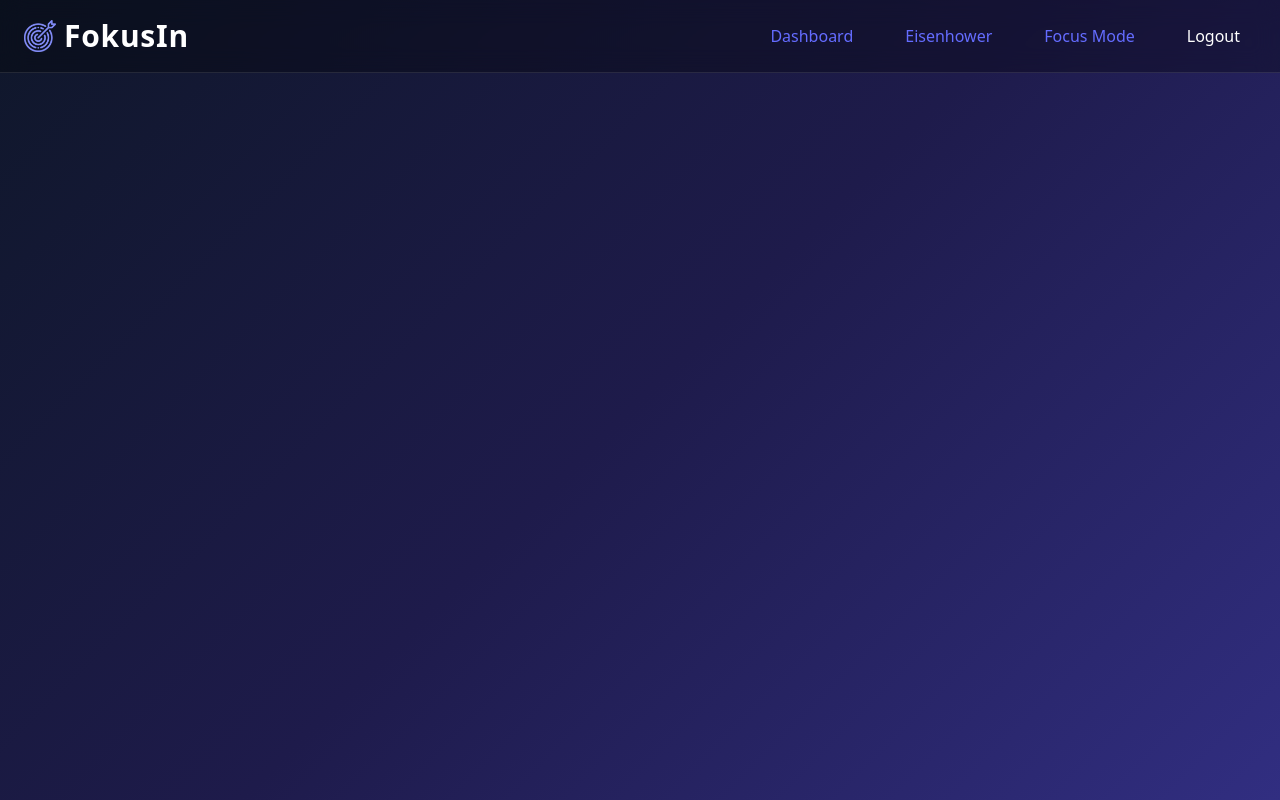
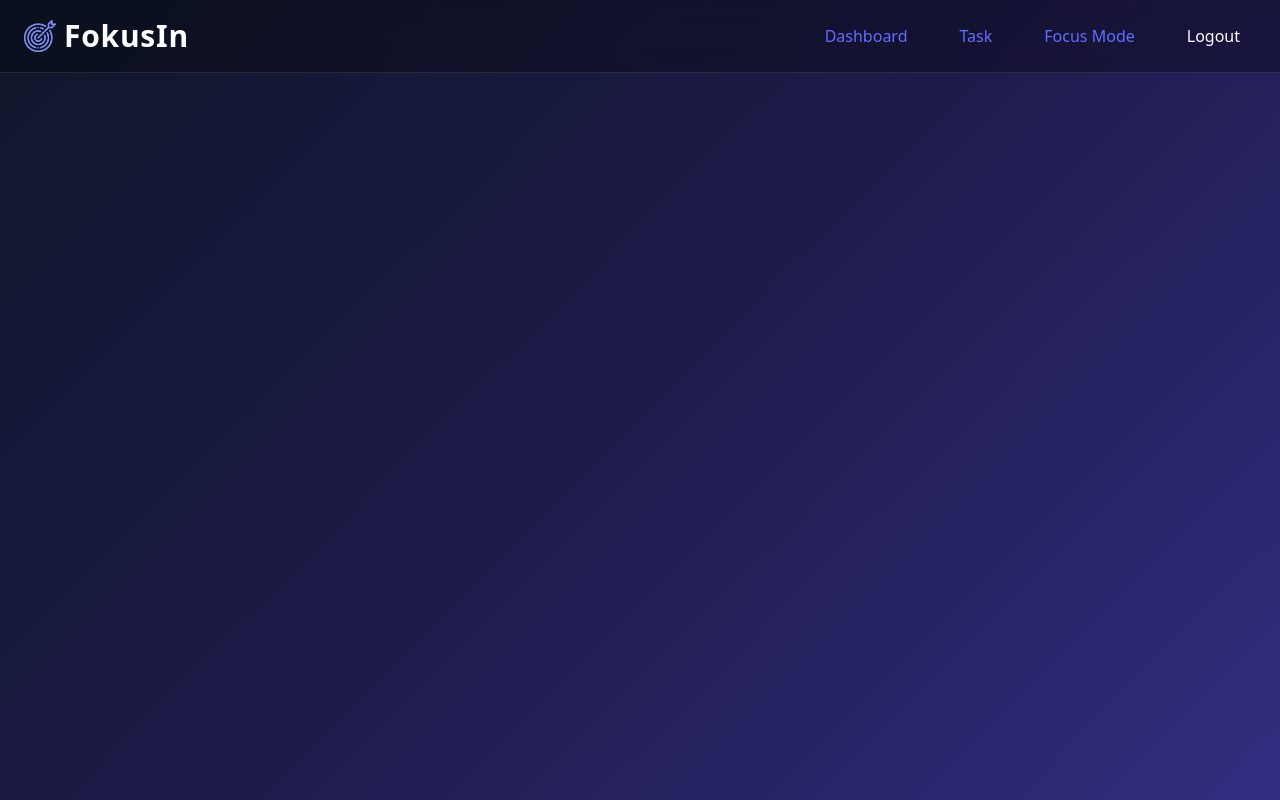
Before and after one commit to sekkarr/produktif-app, a React (Vite) app in the folder produktif-app/: page /lofi in a window 1280 px wide. Built offline with nearby package versions, Linux system fonts and the light colour scheme.

Commit message:
change name navbar

```diff
--- a/produktif-app/src/components/Navbar.jsx
+++ b/produktif-app/src/components/Navbar.jsx
@@ -48,7 +48,7 @@ export default function Navbar() {
     </NavLink>
 
     <NavLink to="/eisenhower" className={linkClass}>
-      Eisenhower
+      Task
     </NavLink>
 
     <NavLink to="/fokus-mode" className={linkClass}>
```
